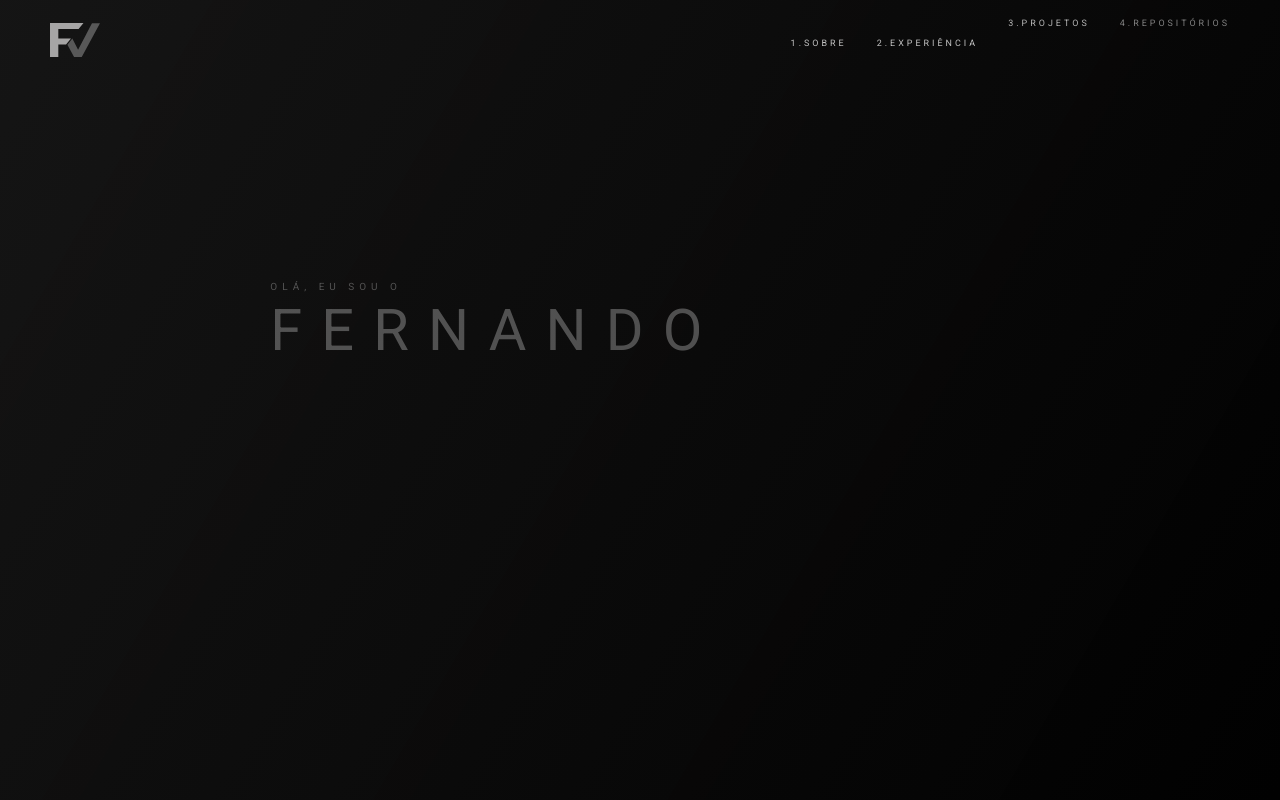
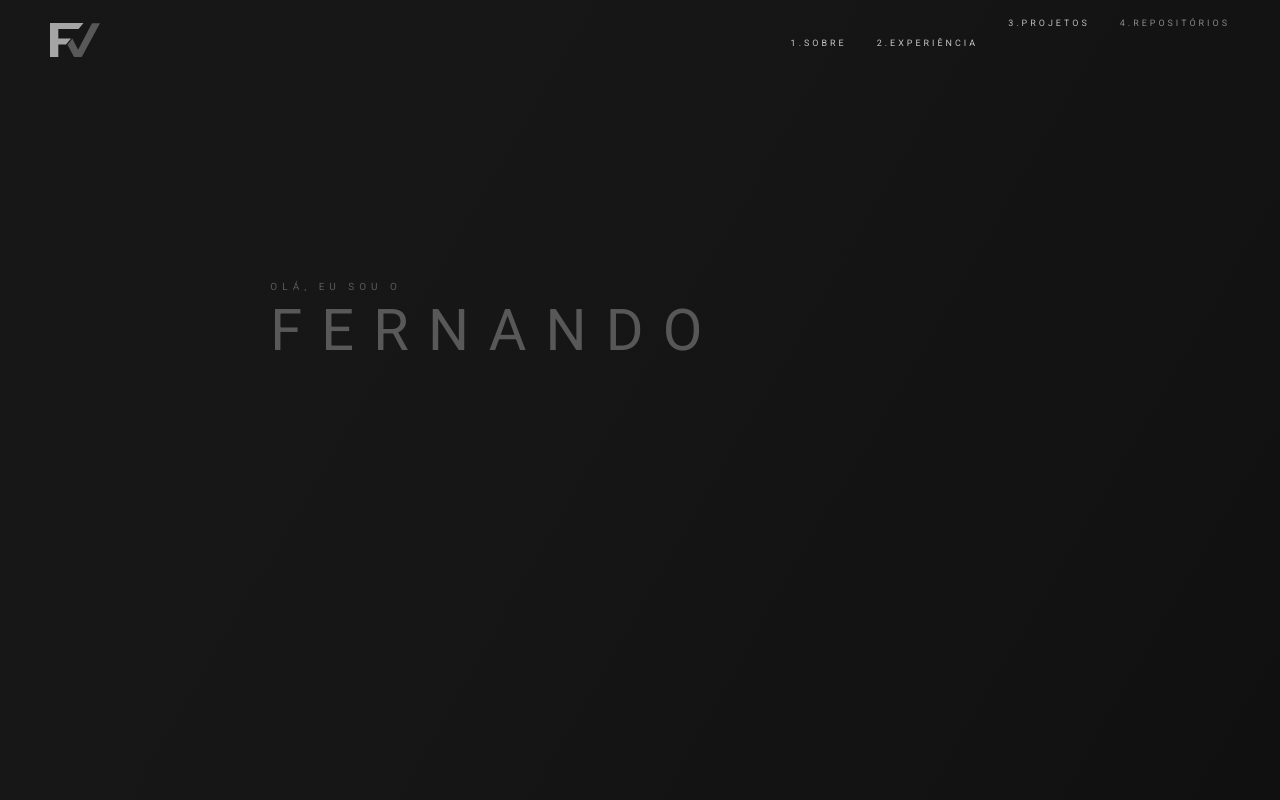
Before and after one commit to vosgale/fernando-vosgale-wbsite, a React (Vite) app: page / in a window 1280 px wide. Shown: the top 800 px of the page. Built offline with nearby package versions, Linux system fonts and the light colour scheme.

Commit message:
remove fixex position from background

```diff
--- a/src/styles/styled-utils.ts
+++ b/src/styles/styled-utils.ts
@@ -30,18 +30,15 @@ export const Container = styled.div`
 `;
 
 export const GradientBackground = styled.div`
-  background-size: 200% 200%;
+  background-size: 150% 150%;
   height: 100vh;
   background-repeat: no-repeat;
-  background-position: center;
-  position: fixed;
-  width: 100vw;
+  position: absolute;
+  width: 100%;
   background-image: ${(props) => props.theme.colors.backgroundGradient};
   animation: ${backgroundAnimation} 30s ease infinite;
   height: 100%;
   @media (max-width: 500px) {
-    background-size: 120% 120%;
-    padding-bottom: 150px;
     animation: ${backgroundAnimation} 15s ease infinite;
   }
 `;
```
